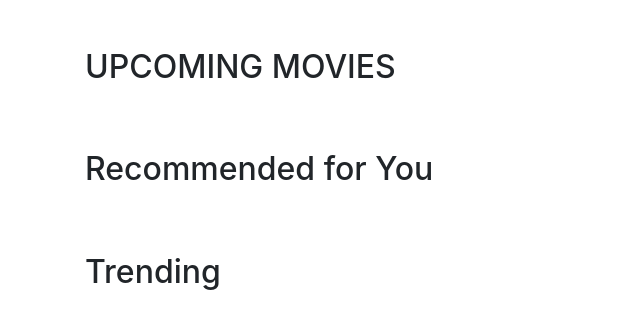
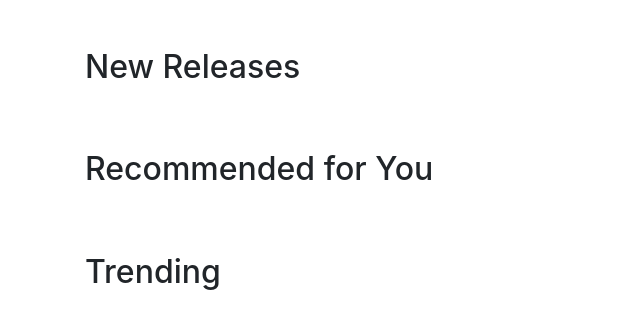
Before and after one commit to oliver3212/MTVSRS, a Django app: template mtvsrs/templates/home.html in a window 1280 px wide. Shown: the part 56-385 px from the top of the page, without its empty margins (0-640 px from the left). Run offline with Django 5.2, Linux system fonts and the light colour scheme; the template is opened without the code that fills it, so the values that code supplies are empty; some libraries are stand-ins or nearby versions.

Commit message:
Revert "Test for educational purposes"
This reverts commit 1678ad8c9e73965df8f10836d957fe25249488d1.

```diff
--- a/mtvsrs/templates/home.html
+++ b/mtvsrs/templates/home.html
@@ -1,6 +1,6 @@
 {% extends "base.html" %} {% block title %} Home Page {% endblock %}
 {% block content %}
-    <h2 class="mt-5 mb-3">UPCOMING MOVIES</h2>
+    <h2 class="mt-5 mb-3">New Releases</h2>
     <div class="scrolling-wrapper">
         {% for i in card_count %}
             <div class="card" style="width: 18rem;">
```
